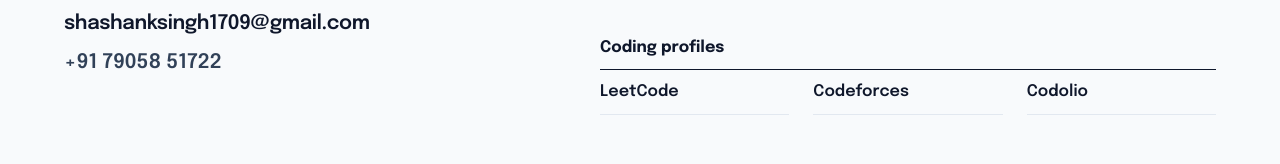
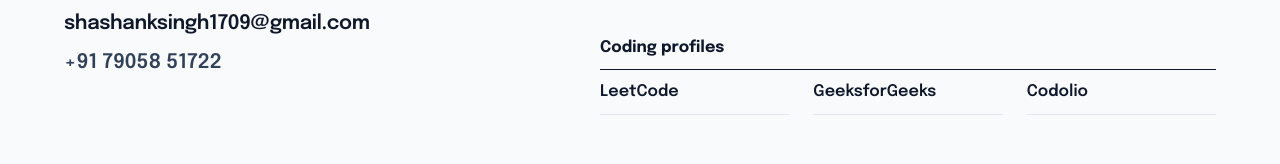
Before and after one commit to Shashank17singh/shashank17singh.github.io, a Next.js app in the folder next_portfolio/: page / in a window 1280 px wide. Shown: the part 6575-6739 px from the top of the page. Built offline with nearby package versions, Linux system fonts and the light colour scheme; no server answers.

Commit message:
Replace Codeforces link with active GeeksforGeeks profile in contact section

```diff
--- a/next_portfolio/src/components/Contact.tsx
+++ b/next_portfolio/src/components/Contact.tsx
@@ -12,7 +12,7 @@ const socialLinks = [
 // Recruiters check two or three of these; the rest are on Codolio.
 const codingLinks = [
   ["LeetCode", "https://leetcode.com/u/Shashank17singh/"],
-  ["Codeforces", "https://codeforces.com/profile/shashank17singh"],
+  ["GeeksforGeeks", "https://www.geeksforgeeks.org/user/Shashank17Singh/"],
   ["Codolio", "https://codolio.com/profile/Shashank17singh"],
 ];
 
```
